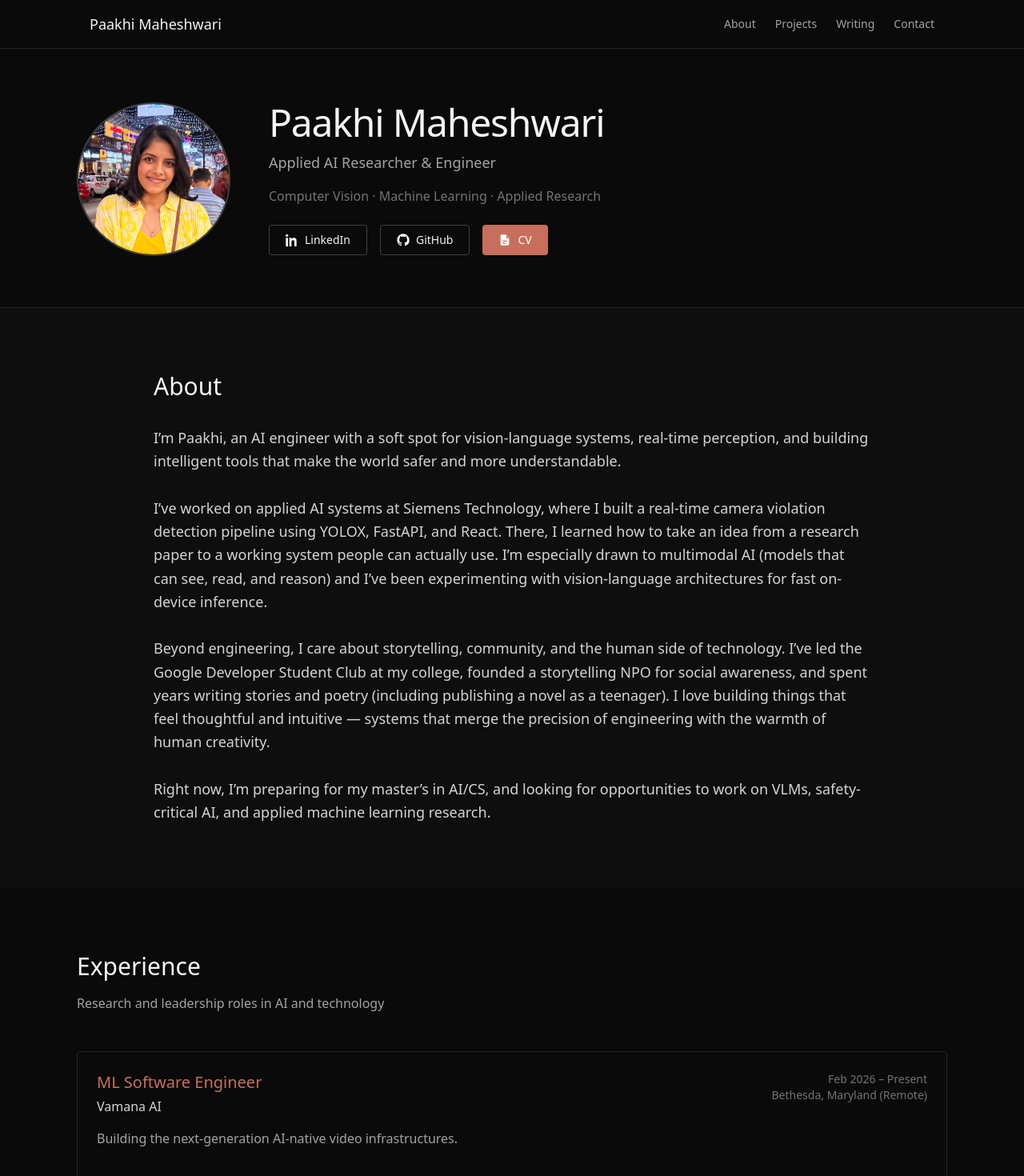
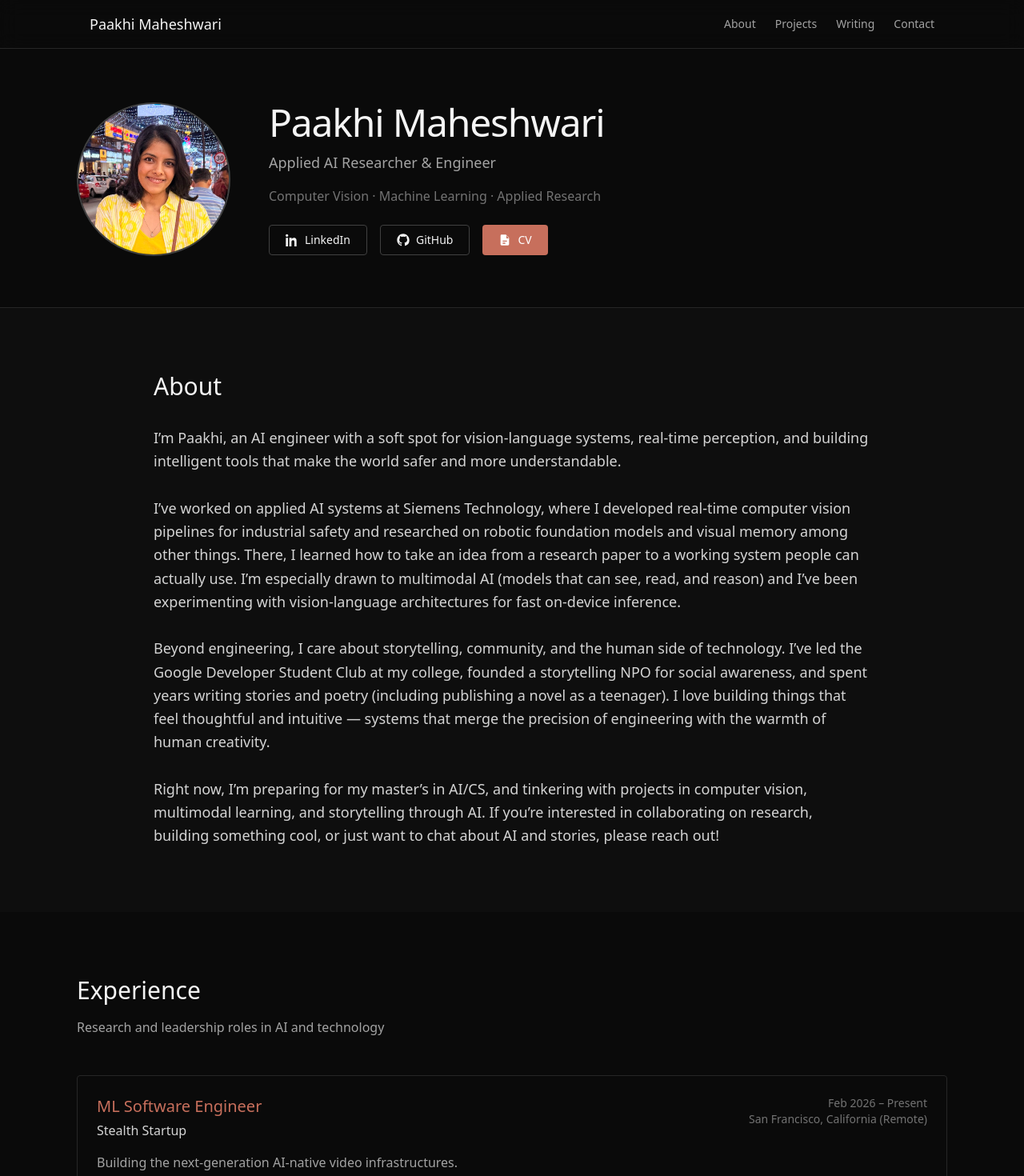
Before and after one commit to paakhim10/paakhi-portfolio, a React (Create React App) app: page / in a window 1280 px wide. Shown: the top 1470 px of the page at 80% size. Built offline with nearby package versions, Linux system fonts and the light colour scheme.

Commit message:
corrects experience section

```diff
--- a/src/App.js
+++ b/src/App.js
@@ -59,10 +59,10 @@ export default function Portfolio() {
   const experiences = [
     {
       id: 1,
-      company: "Vamana AI",
+      company: "Stealth Startup",
       role: "ML Software Engineer",
       period: "Feb 2026 – Present",
-      location: "Bethesda, Maryland (Remote)",
+      location: "San Francisco, California (Remote)",
       description:
         "Building the next-generation AI-native video infrastructures.",
       highlights: [],
@@ -328,8 +328,9 @@ export default function Portfolio() {
                 systems, real-time perception, and building intelligent tools
                 that make the world safer and more understandable. <br /> <br />
                 I’ve worked on applied AI systems at Siemens Technology, where I
-                built a real-time camera violation detection pipeline using
-                YOLOX, FastAPI, and React. There, I learned how to take an idea
+                developed real-time computer vision pipelines for industrial
+                safety and researched on robotic foundation models and visual
+                memory among other things. There, I learned how to take an idea
                 from a research paper to a working system people can actually
                 use. I’m especially drawn to multimodal AI (models that can see,
                 read, and reason) and I’ve been experimenting with
@@ -343,9 +344,11 @@ export default function Portfolio() {
                 things that feel thoughtful and intuitive — systems that merge
                 the precision of engineering with the warmth of human
                 creativity. <br /> <br />
-                Right now, I’m preparing for my master’s in AI/CS, and looking
-                for opportunities to work on VLMs, safety-critical AI, and
-                applied machine learning research.
+                Right now, I’m preparing for my master’s in AI/CS, and tinkering
+                with projects in computer vision, multimodal learning, and
+                storytelling through AI. If you’re interested in collaborating
+                on research, building something cool, or just want to chat about
+                AI and stories, please reach out!
               </p>
             </div>
           </section>
```
